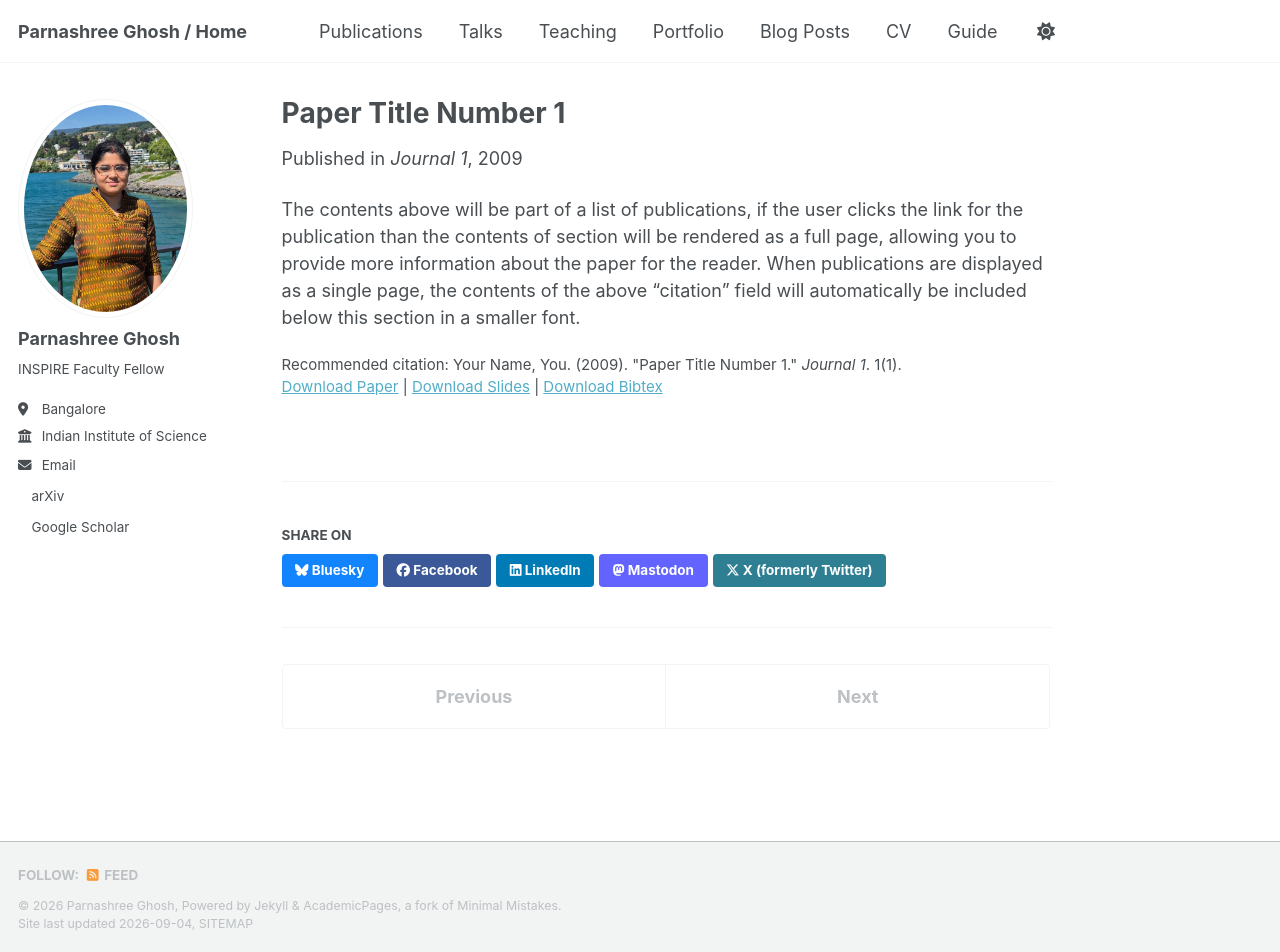
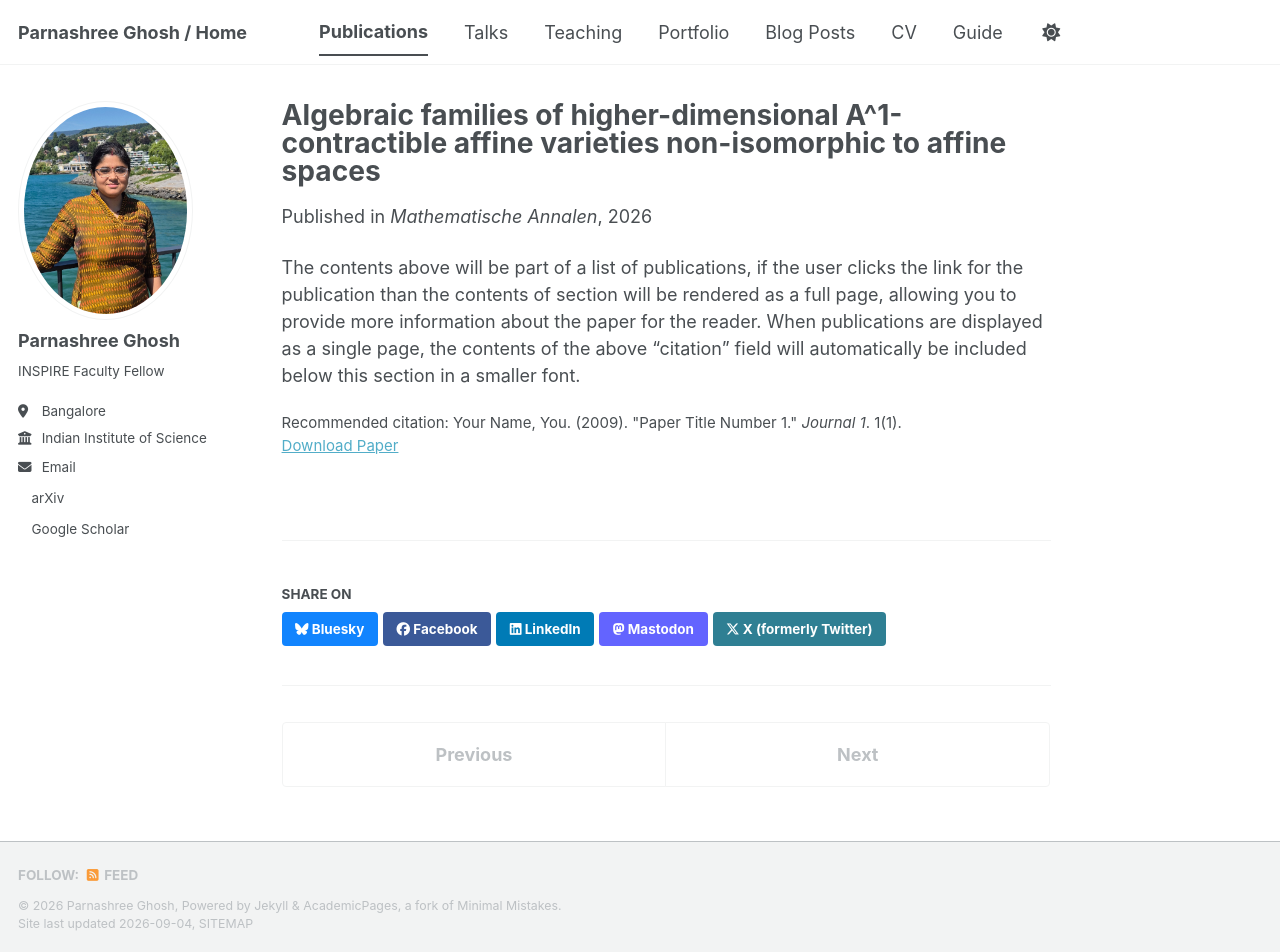
Before and after one commit to parnashree-math/parnashree-math.github.io, a Jekyll site: the page built from _publications/2026-08-15-Math-Annalen.md, in a window 1280 px wide and 952 px high. Built offline with Jekyll 4.4.1, drawn with Linux system fonts in a browser that asks for light colours; a style sheet for code colours, icons or effects is not loaded.

Commit message:
Add new publication Math Annalen

```diff
--- a/_publications/2009-10-01-paper-title-number-1.md
+++ b/_publications/2026-08-15-Math-Annalen.md
@@ -1,14 +1,10 @@
 ---
-title: "Paper Title Number 1"
+title: "Algebraic families of higher-dimensional A^1-contractible affine varieties non-isomorphic to affine spaces"
 collection: publications
-category: manuscripts
-permalink: /publication/2009-10-01-paper-title-number-1
-excerpt: 'This paper is about the number 1. The number 2 is left for future work.'
-date: 2009-10-01
-venue: 'Journal 1'
-slidesurl: 'https://academicpages.github.io/files/slides1.pdf'
-paperurl: 'https://academicpages.github.io/files/paper1.pdf'
-bibtexurl: 'https://academicpages.github.io/files/bibtex1.bib'
+category: journals
+date: 2026-08-15
+venue: 'Mathematische Annalen'
+paperurl: 'https://arxiv.org/abs/2501.09613'
 citation: 'Your Name, You. (2009). &quot;Paper Title Number 1.&quot; <i>Journal 1</i>. 1(1).'
 ---
 The contents above will be part of a list of publications, if the user clicks the link for the publication than the contents of section will be rendered as a full page, allowing you to provide more information about the paper for the reader. When publications are displayed as a single page, the contents of the above "citation" field will automatically be included below this section in a smaller font.
```
